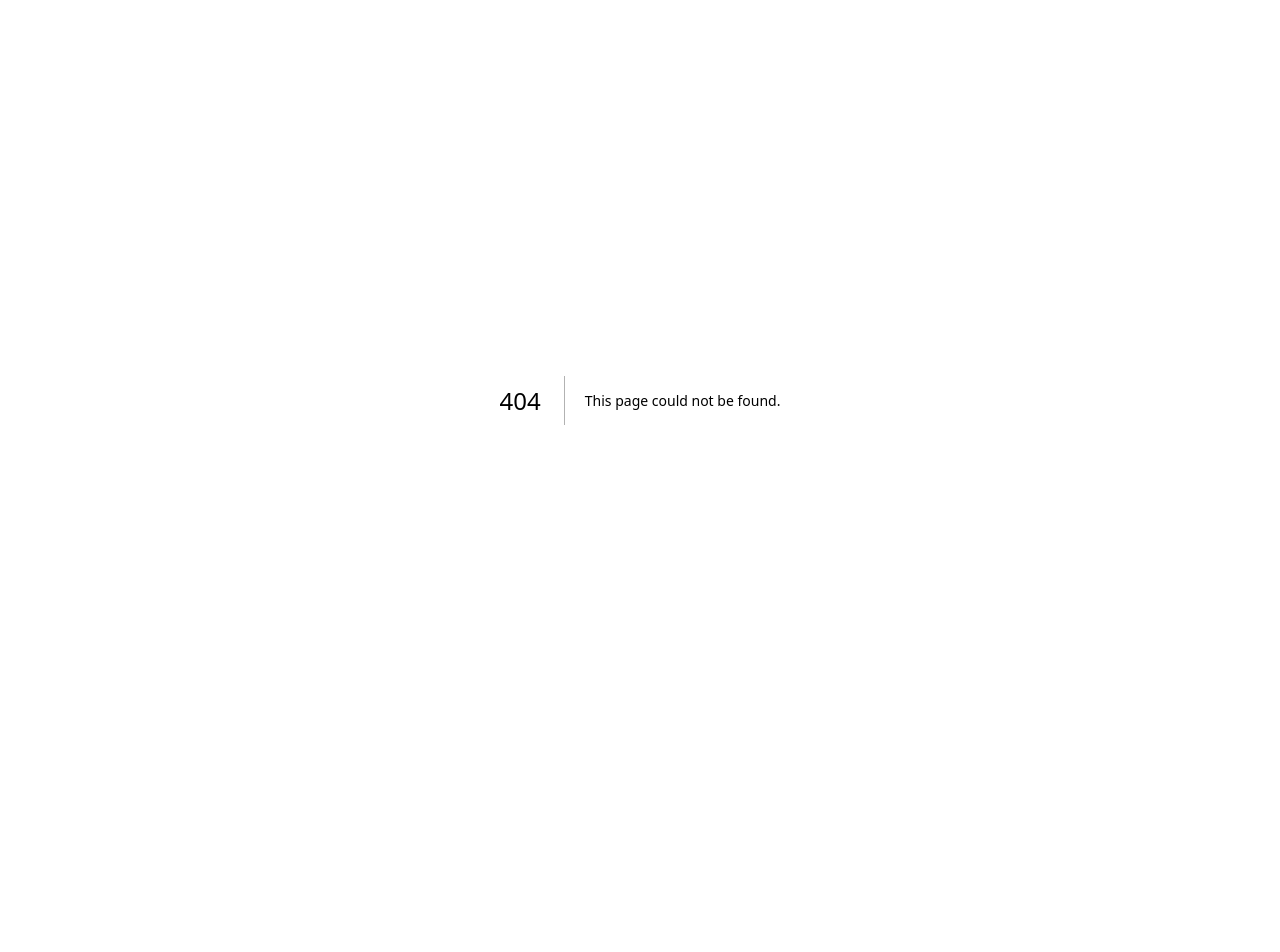
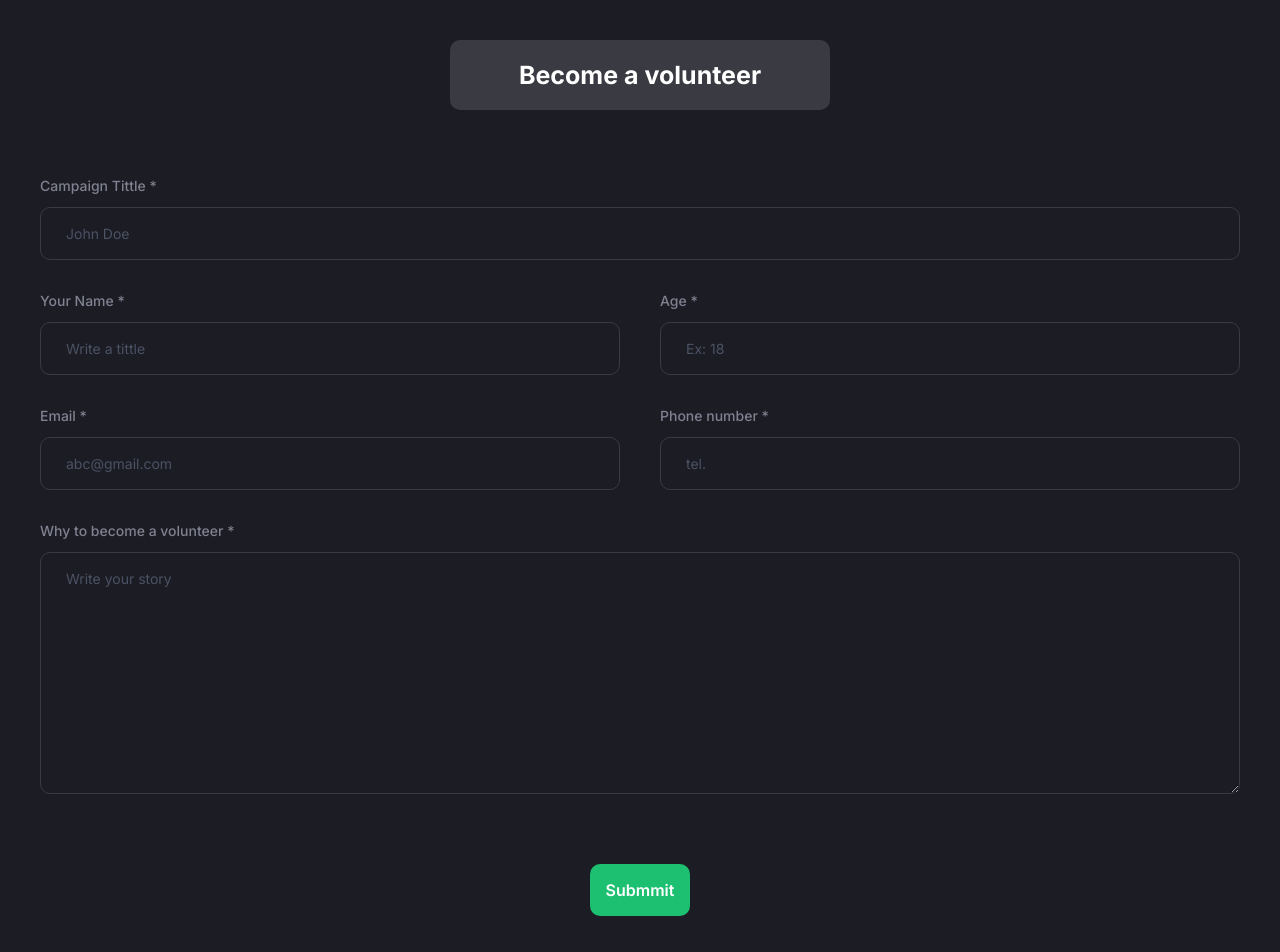
Before and after one commit to Babybluess/CharityBlue_Web3.0, a Next.js app: page /VolunteerMember in a window 1280 px wide. Before the commit this address had no page. Shown: the top 952 px of the page. Before the commit the page ends 800 px from the top, so only its background shows below. Built offline with nearby package versions, Linux system fonts and the light colour scheme.

Commit message:
Updated VolunteerButton

```diff
--- a/app/CreateCampaign/page.tsx
+++ b/app/CreateCampaign/page.tsx
@@ -5,6 +5,36 @@ import { CustomButton, Loader } from '@/components';
 function page() {
 
     const [isLoading, setIsLoading] = useState(false);
+    const confirm = () => {
+        alert("You have successfully created a new campaign");
+        window.location.href = '/';
+    }
+
+    const typeAgain = () => {
+        alert("Please type information completely")
+    }
+
+    const checkFullFill = () => {
+        const campaignTittle = document.getElementById("campaignTittle") as HTMLInputElement | null;
+        const Name = document.getElementById("name") as HTMLInputElement | null;
+        const Story = document.getElementById("story") as HTMLInputElement | null;
+        const Goal = document.getElementById("goal") as HTMLInputElement | null;
+        const Deadline = document.getElementById("deadline") as HTMLInputElement | null;
+        const Image = document.getElementById("image") as HTMLInputElement | null;
+
+        const tittle = campaignTittle?.value
+        const name = Name?.value
+        const story = Story?.value
+        const goal = Goal?.value
+        const deadline = Deadline?.value
+        const image = Image?.value
+
+        if(tittle  == '' || name == '' || story == '' || goal == '' || deadline == '' || image == '') {
+            typeAgain()
+        } else {
+            confirm()
+        }
+    }
 
     return (
         <div className="bg-[#1c1c24] flex justify-center items-center flex-col sm:p-10 p-4">
@@ -18,6 +48,7 @@ function page() {
                 <label className="flex-1 w-full flex flex-col">
                     <span className="font-epilogue font-medium text-[14px] leading-[22px] text-[#808191] mb-[10px]">Your Name *</span>
                     <input
+                        id='name'
                         required
                         type="text"
                         placeholder="John Doe"
@@ -27,6 +58,7 @@ function page() {
                 <label className="flex-1 w-full flex flex-col">
                     <span className="font-epilogue font-medium text-[14px] leading-[22px] text-[#808191] mb-[10px]">Campaign Tittle *</span>
                     <input
+                        id='tittle'
                         required
                         type="text"
                         placeholder="Write a tittle"
@@ -38,6 +70,7 @@ function page() {
             <label className="flex-1 w-full flex flex-col">
                 <span className="font-epilogue font-medium text-[14px] leading-[22px] text-[#808191] mb-[10px]">Story *</span>
                 <textarea
+                    id='story'
                     required
                     rows={10}
                     placeholder="Write your story"
@@ -54,6 +87,7 @@ function page() {
                 <label className="flex-1 w-full flex flex-col">
                     <span className="font-epilogue font-medium text-[14px] leading-[22px] text-[#808191] mb-[10px]">Goal *</span>
                     <input
+                        id='goal'
                         required
                         type="number"
                         step="0.1"
@@ -65,6 +99,7 @@ function page() {
                 <label className="flex-1 w-full flex flex-col">
                     <span className="font-epilogue font-medium text-[14px] leading-[22px] text-[#808191] mb-[10px]">End Date *</span>
                     <input
+                        id='deadline'
                         required
                         type="date"
                         className="py-[15px] sm:px-[25px] px-[15px] outline-none border-[1px] border-[#3a3a43] bg-transparent font-epilogue text-white text-[14px] placeholder:text-[#4b5264] rounded-[10px] sm:min-w-[300px]"
@@ -75,6 +110,7 @@ function page() {
             <label className="flex-1 w-full flex flex-col">
                 <span className="font-epilogue font-medium text-[14px] leading-[22px] text-[#808191] mb-[10px]">Campaign Image *</span>
                 <input
+                    id='image'
                     required
                     type="url"
                     placeholder="Place image URL of your campaign"
@@ -86,6 +122,7 @@ function page() {
                 <CustomButton
                   title="Submit new campaign"
                   styles="bg-[#1dc071]"
+                  handleClick={checkFullFill}
                 />
               </div>
           </form>
--- /dev/null
+++ b/app/VolunteerMember/page.tsx
@@ -0,0 +1,127 @@
+'use client'
+import React, { useState } from 'react'
+import { CustomButton, Loader } from '@/components';
+
+function page() {
+
+    const [isLoading, setIsLoading] = useState(false);
+    const confirm = (): void => {
+        alert("You have signed up successfully");
+        window.location.href = '/';
+      };
+
+    const typeAgain = () => {
+        alert("Please type information completely")
+    }
+
+    const checkFullFill = () => {
+        const campaignTittle = document.getElementById("campaignTittle") as HTMLInputElement | null;
+        const Name = document.getElementById("name") as HTMLInputElement | null;
+        const Age = document.getElementById("age") as HTMLInputElement | null;
+        const Email = document.getElementById("email") as HTMLInputElement | null;
+        const phoneNumber = document.getElementById("phoneNumber") as HTMLInputElement | null;
+        const Reason = document.getElementById("reason") as HTMLInputElement | null;
+
+        const tittle = campaignTittle?.value
+        const name = Name?.value
+        const age = Age?.value
+        const email = Email?.value
+        const phonenumber = phoneNumber?.value
+        const reason = Reason?.value
+
+        if(tittle  == '' || name == '' || age == '' || email == '' || phonenumber == '' || reason == '') {
+            typeAgain()
+        } else {
+            confirm()
+        }
+    }
+
+    return (
+        <div className="bg-[#1c1c24] flex justify-center items-center flex-col sm:p-10 p-4">
+          {isLoading && <Loader />}
+          <div className="flex justify-center items-center p-[16px] sm:min-w-[380px] bg-[#3a3a43] rounded-[10px]">
+            <h1 className="font-epilogue font-bold sm:text-[25px] text-[18px] leading-[38px] text-white">Become a volunteer</h1>
+          </div>
+
+          <form className="w-full mt-[65px] flex flex-col gap-[30px]">
+                <label className="flex-1 w-full flex flex-col">
+                    <span className="font-epilogue font-medium text-[14px] leading-[22px] text-[#808191] mb-[10px]">Campaign Tittle *</span>
+                    <input
+                        id='campaignTittle'
+                        required
+                        type="text"
+                        placeholder="John Doe"
+                        className="py-[15px] sm:px-[25px] px-[15px] outline-none border-[1px] border-[#3a3a43] bg-transparent font-epilogue text-white text-[14px] placeholder:text-[#4b5264] rounded-[10px] sm:min-w-[300px]"
+                    />
+                </label>
+
+                <div className=' flex flex-wrap gap-[40px]'>
+                    <label className="flex-1 w-full flex flex-col">
+                        <span className="font-epilogue font-medium text-[14px] leading-[22px] text-[#808191] mb-[10px]">Your Name *</span>
+                        <input
+                            id='name'
+                            required
+                            type="text"
+                            placeholder="Write a tittle"
+                            className="py-[15px] sm:px-[25px] px-[15px] outline-none border-[1px] border-[#3a3a43] bg-transparent font-epilogue text-white text-[14px] placeholder:text-[#4b5264] rounded-[10px] sm:min-w-[300px]"
+                        />
+                    </label>
+                    <label className="flex-1 w-full flex flex-col">
+                        <span className="font-epilogue font-medium text-[14px] leading-[22px] text-[#808191] mb-[10px]">Age *</span>
+                        <input
+                            id='age'
+                            required
+                            type="number"
+                            placeholder="Ex: 18"
+                            className="py-[15px] sm:px-[25px] px-[15px] outline-none border-[1px] border-[#3a3a43] bg-transparent font-epilogue text-white text-[14px] placeholder:text-[#4b5264] rounded-[10px] sm:min-w-[300px]"
+                        />
+                    </label>
+                </div>
+
+            <div className="flex flex-wrap gap-[40px]">
+                <label className="flex-1 w-full flex flex-col">
+                    <span className="font-epilogue font-medium text-[14px] leading-[22px] text-[#808191] mb-[10px]">Email *</span>
+                    <input
+                        id='email'
+                        required
+                        type="email"
+                        placeholder="abc@gmail.com"
+                        className="py-[15px] sm:px-[25px] px-[15px] outline-none border-[1px] border-[#3a3a43] bg-transparent font-epilogue text-white text-[14px] placeholder:text-[#4b5264] rounded-[10px] sm:min-w-[300px]"
+                    />
+                </label>
+                <label className="flex-1 w-full flex flex-col">
+                    <span className="font-epilogue font-medium text-[14px] leading-[22px] text-[#808191] mb-[10px]">Phone number *</span>
+                    <input
+                        id='phoneNumber'
+                        required
+                        type="tel"
+                        placeholder='tel.'
+                        className="py-[15px] sm:px-[25px] px-[15px] outline-none border-[1px] border-[#3a3a43] bg-transparent font-epilogue text-white text-[14px] placeholder:text-[#4b5264] rounded-[10px] sm:min-w-[300px]"
+                    />
+                </label>
+            </div>
+
+            <label className="flex-1 w-full flex flex-col">
+                <span className="font-epilogue font-medium text-[14px] leading-[22px] text-[#808191] mb-[10px]">Why to become a volunteer *</span>
+                <textarea
+                    id='reason'
+                    required
+                    rows={10}
+                    placeholder="Write your story"
+                    className="py-[15px] sm:px-[25px] px-[15px] outline-none border-[1px] border-[#3a3a43] bg-transparent font-epilogue text-white text-[14px] placeholder:text-[#4b5264] rounded-[10px] sm:min-w-[300px]"
+                />
+            </label>
+
+              <div className="flex justify-center items-center mt-[40px]">
+                <CustomButton
+                  title="Submmit"
+                  styles="bg-[#1dc071]"
+                  handleClick={checkFullFill}
+                />
+              </div>
+          </form>
+        </div>
+      )
+}
+
+export default page
--- a/components/Banner.tsx
+++ b/components/Banner.tsx
@@ -11,7 +11,7 @@ function Banner() {
                 <p className=' text-gray-400 text-sm mt-8'>CharityBlue is a digital platform for collecting donations to be distributed to people in need</p>
                 <div className = 'flex gap-5 mt-16'>
                     <div className='bg-[#0A7558] rounded-xl px-7 py-2 flex'>
-                        <Link href="./Donate" className=' text-white'>Donate Now</Link>
+                        <Link href="/#campaign" className=' text-white'>Donate Now</Link>
                     </div>
                     <div className='flex rounded-xl bg-white border-[2px] border-[#0A7558] px-5 py-2 gap-1'>
                         <Img
--- a/components/CustomButton.tsx
+++ b/components/CustomButton.tsx
@@ -3,16 +3,19 @@ import React from 'react'
 interface CustomButtonProps {
     title: string;
     styles: string;
+    handleClick: () => void
   }
 
   const CustomButton = ({
     title,
     styles,
+    handleClick
     }: CustomButtonProps) => {
     return (
         <button
-        type="submit"
+        type="button"
         className={`font-epilogue font-semibold text-[16px] leading-[26px] text-white min-h-[52px] px-4 rounded-[10px] ${styles}`}
+        onClick={handleClick}
         >
         {title}
     </button>
--- a/components/Navbar.tsx
+++ b/components/Navbar.tsx
@@ -25,8 +25,8 @@ const Navbar = () => {
             <Link href="/#campaign" className=' font-semibold text-gray-500 hover:underline hover:underline-offset-8 hover:decoration-[#0A7558] hover:text-[#0A7558]'>Campaign</Link>
             <Link href="/#news" className=' font-semibold text-gray-500 hover:underline hover:underline-offset-8 hover:decoration-[#0A7558] hover:text-[#0A7558]'>News</Link>
             <Link href="/#volunteers" className=' font-semibold text-gray-500 hover:underline hover:underline-offset-8 hover:decoration-[#0A7558] hover:text-[#0A7558]'>Volunteers</Link>
-            <div className=' flex w-[90px] gap-2 items-center bg-[#0A7558] rounded-full justify-center'>
-                <Link href="./Donate" className='text-sm text-white'>Donate</Link>
+            <div className=' flex w-[90px] items-center bg-[#0A7558] rounded-full justify-center'>
+                <Link href="/#campaign" className='text-sm p-1 text-white'>Donate</Link>
                 <svg xmlns="http://www.w3.org/2000/svg" fill="none" viewBox="0 0 24 24" stroke-width="3.0" stroke="currentColor" className="w-3 h-3 text-white">
                     <path stroke-linecap="round" stroke-linejoin="round" d="M4.5 19.5l15-15m0 0H8.25m11.25 0v11.25" />
                 </svg>
--- a/components/News.tsx
+++ b/components/News.tsx
@@ -34,7 +34,7 @@ function News() {
                   <p className=' text-sm text-gray-500'>The latest Omicron variant has been detected in Indonesia. Preciously, this variant was known to have first appeared...</p>
                 </div>
                 <div className='flex gap-2'>
-                    <p className=' text-[#0A7558] font-semibold'><a href="">Read More</a></p>
+                    <p className=' text-[#0A7558] font-semibold'><a href="https://health.ucdavis.edu/news/headlines/xbb15-what-you-need-to-know-about-covid-19s-kraken-variant-/2023/01#:~:text=2%20omicron%20variants.,Organization%20(WHO)%20thus%20far.">Read More</a></p>
                     <svg xmlns="http://www.w3.org/2000/svg" fill="none" viewBox="0 0 24 24" stroke-width="3.0" stroke="currentColor" className="w-4 h-4 text-[#0A7558] translate-y-[30%]">
                         <path stroke-linecap="round" stroke-linejoin="round" d="M4.5 19.5l15-15m0 0H8.25m11.25 0v11.25" />
                     </svg>
@@ -58,7 +58,7 @@ function News() {
                   <p className=' text-sm text-gray-500'>The Cianjur earthquake that occurred a few months ago has moved all Indonesian people to help the people affected by th...</p>
                 </div>
                 <div className='flex gap-2'>
-                    <p className=' text-[#0A7558] font-semibold'><a href="">Read More</a></p>
+                    <p className=' text-[#0A7558] font-semibold'><a href="https://reliefweb.int/report/indonesia/situation-report-2-earthquake-cianjur-27-november-2022?gclid=Cj0KCQjw84anBhCtARIsAISI-xfhL_b5x86MUISfJdymopOT9nyzisyfN3jEYSAPiAfPPm9y21Bqrx4aAtbcEALw_wcB">Read More</a></p>
                     <svg xmlns="http://www.w3.org/2000/svg" fill="none" viewBox="0 0 24 24" stroke-width="3.0" stroke="currentColor" className="w-4 h-4 text-[#0A7558] translate-y-[30%]">
                         <path stroke-linecap="round" stroke-linejoin="round" d="M4.5 19.5l15-15m0 0H8.25m11.25 0v11.25" />
                     </svg>
@@ -82,7 +82,7 @@ function News() {
                   <p className=' text-sm text-gray-500'>One of the requirements for women who are getting married is a tetanus shot or tetanus toxoid. TT injections are also kno...</p>
                 </div>
                 <div className='flex gap-2'>
-                    <p className=' text-[#0A7558] font-semibold'><a href="">Read More</a></p>
+                    <p className=' text-[#0A7558] font-semibold'><a href="https://www.voicesforvaccines.org/vaccine-information/dtap/?gclid=Cj0KCQjw84anBhCtARIsAISI-xdCYUguCTBY2nLl72kZ_n8q8bKz9y6XXTAE8DbsyysT9mY6dPE19WkaAordEALw_wcB">Read More</a></p>
                     <svg xmlns="http://www.w3.org/2000/svg" fill="none" viewBox="0 0 24 24" stroke-width="3.0" stroke="currentColor" className="w-4 h-4 text-[#0A7558] translate-y-[30%]">
                         <path stroke-linecap="round" stroke-linejoin="round" d="M4.5 19.5l15-15m0 0H8.25m11.25 0v11.25" />
                     </svg>
@@ -106,7 +106,7 @@ function News() {
                   <p className=' text-sm text-gray-500'>According to WHO, the frequency of diabetes mellitus worldwide is increasing. Based on research results, children are at...</p>
                 </div>
                 <div className='flex gap-2'>
-                    <p className=' text-[#0A7558] font-semibold'><a href="">Read More</a></p>
+                    <p className=' text-[#0A7558] font-semibold'><a href="https://www.usatoday.com/story/news/health/2022/12/30/youth-diabetes-surge-cdc-study/10966164002/">Read More</a></p>
                     <svg xmlns="http://www.w3.org/2000/svg" fill="none" viewBox="0 0 24 24" stroke-width="3.0" stroke="currentColor" className="w-4 h-4 text-[#0A7558] translate-y-[30%]">
                         <path stroke-linecap="round" stroke-linejoin="round" d="M4.5 19.5l15-15m0 0H8.25m11.25 0v11.25" />
                     </svg>
--- a/components/Volunteer.tsx
+++ b/components/Volunteer.tsx
@@ -8,7 +8,7 @@ function Volunteers() {
             <span className=' font-bold text-[#F2B065]'>VOLUNTEER</span>
             <p className=' text-5xl font-bold'>Participate In Charity Around The Whole World</p>
             <p className=' text-gray-500'>Join our community volunteer and help people in need around the world.</p>
-            <button className=' w-[40%] h-10 rounded-xl bg-[#0A7558] text-white font-semibold'>Become Voluneer</button>
+            <button className=' w-[40%] h-10 rounded-xl bg-[#0A7558] text-white font-semibold'><a href="./VolunteerMember" >Become Voluneer</a></button>
           </div>
           <div className=' w-[50%] h-[100%] justify-center items-center flex relative'>
               <div className=' w-[450px] h-[450px] bg-[#EEEEEE] rounded-lg rounded-br-[60%]'></div>
```
